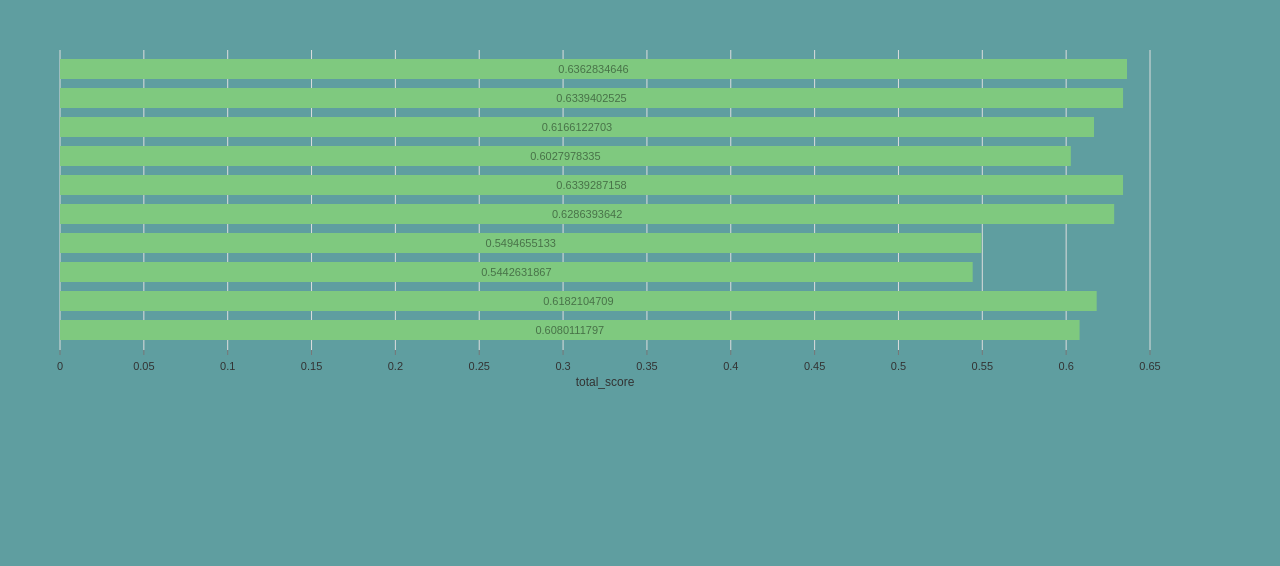
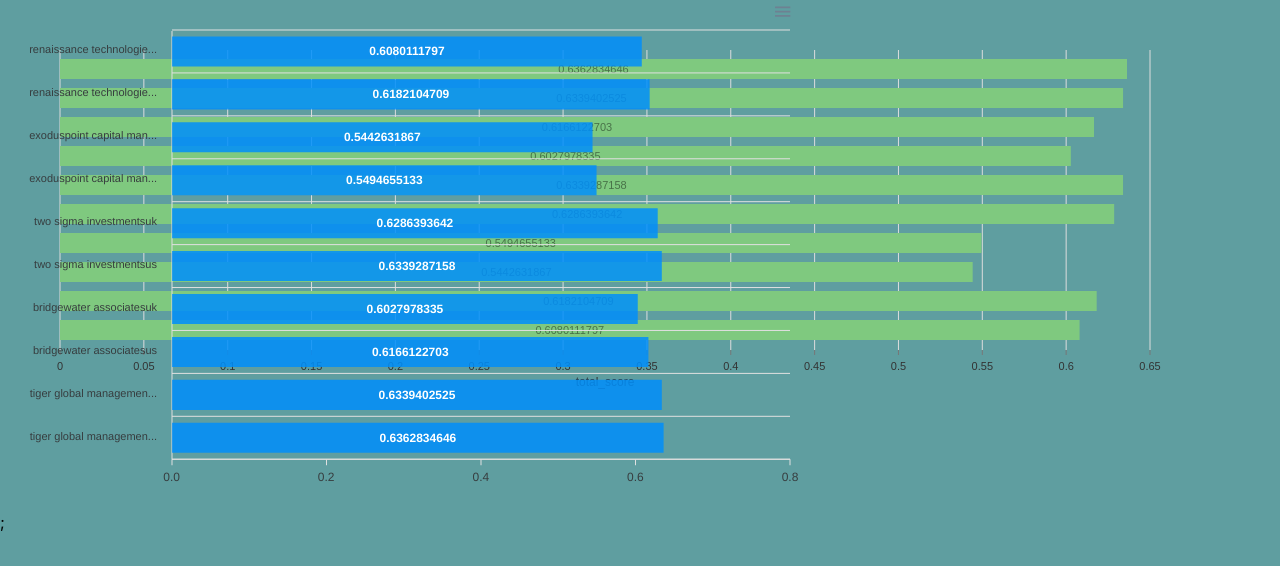
Before and after one commit to Valentino30/Data_Visualization_App_React_Typescript, a React (Create React App) app: page /runs/1/chart in a window 1280 px wide. Shown: the top 566 px of the page. Built offline with nearby package versions, Linux system fonts and the light colour scheme; the HTML template or start-up script is replaced by a standard one.

Commit message:
Add ApexBarChart component

```diff
--- a/package.json
+++ b/package.json
@@ -12,7 +12,9 @@
     "@types/node": "^16.7.13",
     "@types/react": "^18.0.0",
     "@types/react-dom": "^18.0.0",
+    "apexcharts": "^3.35.0",
     "react": "^18.0.0",
+    "react-apexcharts": "^1.4.0",
     "react-dom": "^18.0.0",
     "react-router-dom": "6",
     "react-scripts": "5.0.1",
--- /dev/null
+++ b/src/components/ApexBarChart/index.tsx
@@ -0,0 +1,31 @@
+import Chart from "react-apexcharts";
+import { filteredHedgeFunds } from "../../data";
+
+export default function ApexBarChart() {
+  const options = {
+    chart: {
+      id: "basic-bar",
+    },
+    plotOptions: {
+      bar: {
+        horizontal: true,
+      },
+    },
+    xaxis: {
+      categories: filteredHedgeFunds.map((hedgeFund) => hedgeFund.brand),
+    },
+  };
+
+  const series = [
+    {
+      name: "series-1",
+      data: filteredHedgeFunds.map((hedgeFund) => hedgeFund.total_score),
+    },
+  ];
+
+  return (
+    <div>
+      <Chart options={options} series={series} type="bar" width="800" />;
+    </div>
+  );
+}
--- a/src/components/NivoChart/index.tsx
+++ b/src/components/NivoChart/index.tsx
@@ -1,16 +1,10 @@
 import { ResponsiveBar } from "@nivo/bar";
+import { filteredHedgeFunds } from "../../data";
 
-type NivoChartProps = {
-  data: {
-    brand: string;
-    total_score: number;
-  }[];
-};
-
-const NivoChart = ({ data }: NivoChartProps) => {
+const NivoChart = () => {
   return (
     <ResponsiveBar
-      data={data}
+      data={filteredHedgeFunds}
       keys={["total_score"]}
       indexBy="brand"
       margin={{ top: 50, right: 130, bottom: 50, left: 60 }}
--- a/src/pages/Chart/index.tsx
+++ b/src/pages/Chart/index.tsx
@@ -1,11 +1,11 @@
+import ApexBarChart from "../../components/ApexBarChart";
 import NivoChart from "../../components/NivoChart";
-
-import { filteredHedgeFunds } from "../../data";
 
 export default function Chart() {
   return (
     <div style={{ height: 400 }}>
-      <NivoChart data={filteredHedgeFunds} />
+      <NivoChart />
+      <ApexBarChart />
     </div>
   );
 }
```
Also changed, not shown: 1 other file (tests, documents, lock files or other folders).
